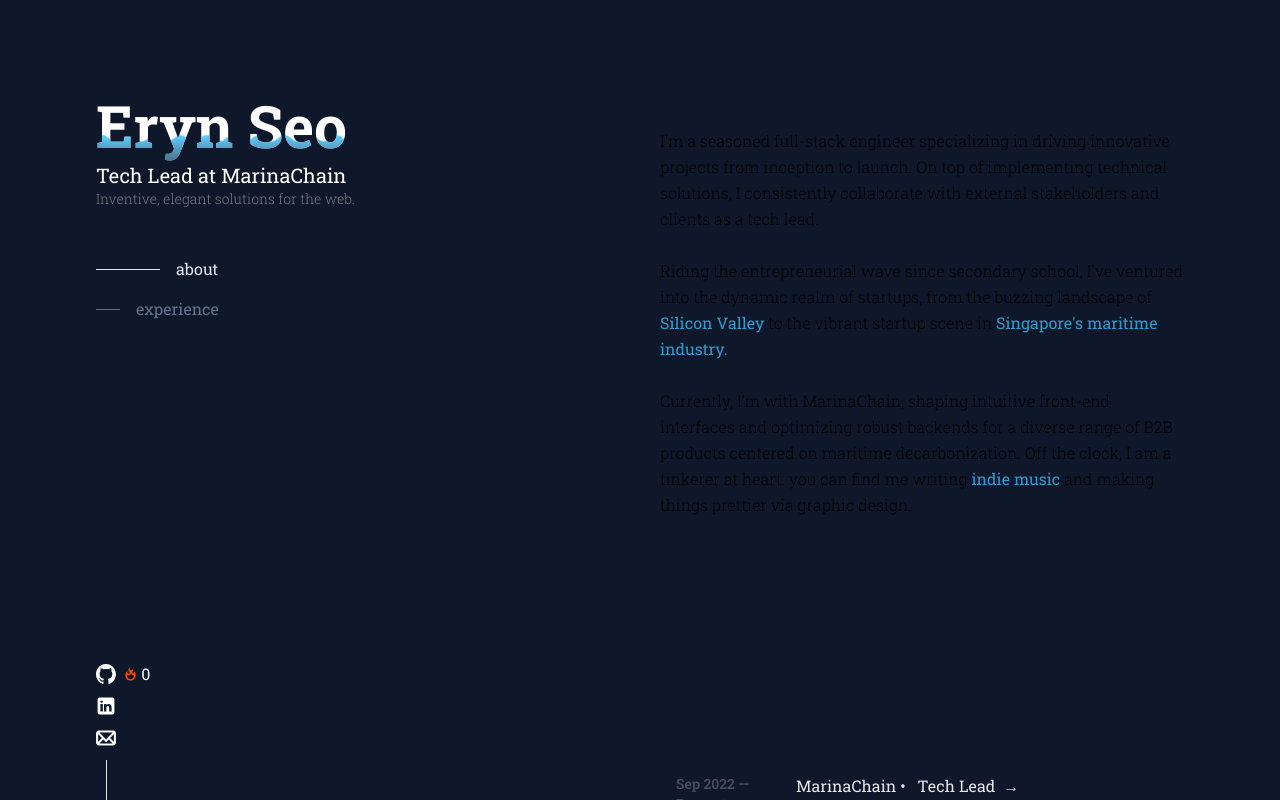
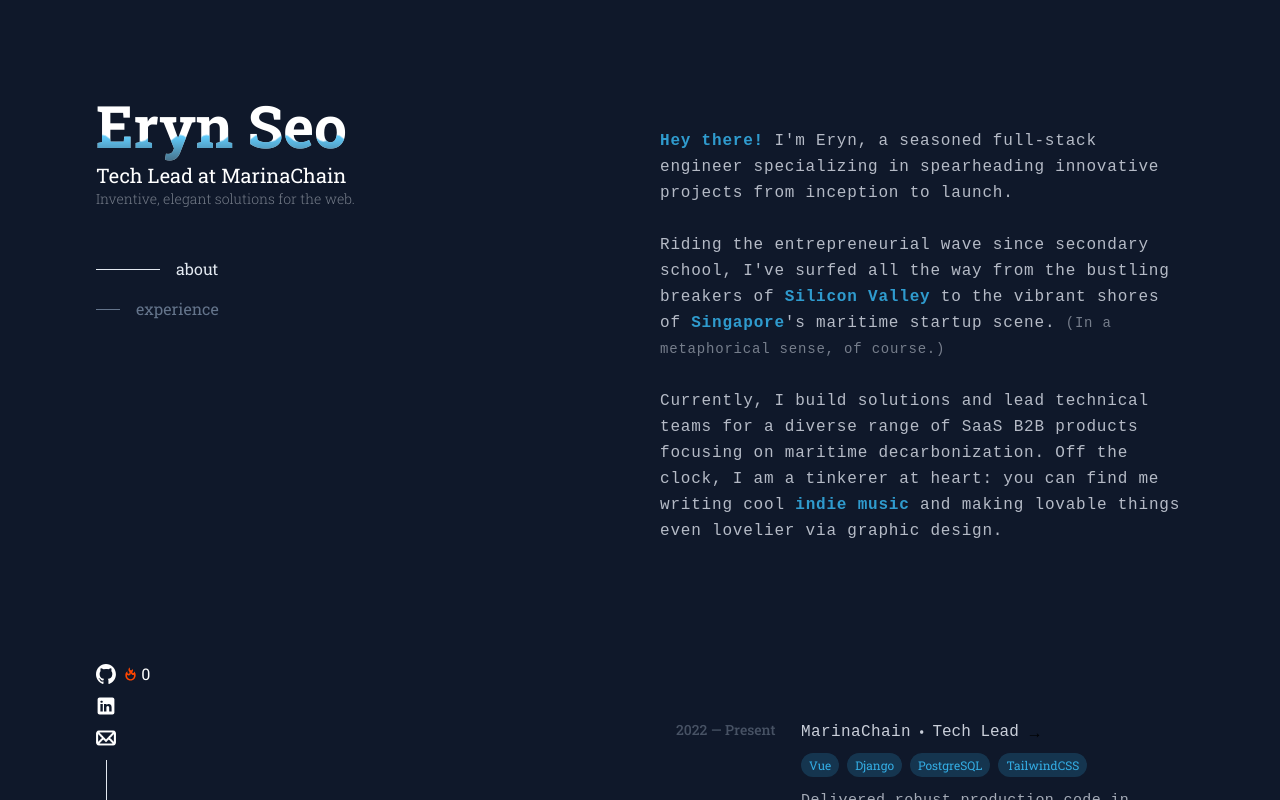
Before and after one commit to wireseo/v1, a Gatsby site: page / in a window 1280 px wide. Built offline with nearby package versions, Linux system fonts and the light colour scheme; Gatsby itself is replaced by a stand-in of ours; no server answers.

Commit message:
Fix about section and experience card

```diff
--- a/src/components/experienceCard.tsx
+++ b/src/components/experienceCard.tsx
@@ -8,7 +8,7 @@ export interface ExperienceCardProps {
   company: string;
   techStack: string[];
   link?: string;
-  description: string[];
+  description: string;
 }
 
 const ExperienceCard: React.FC<ExperienceCardProps> = ({
@@ -44,8 +44,8 @@ const ExperienceCard: React.FC<ExperienceCardProps> = ({
         className={`flex items-start p-4 mb-5 rounded-xl transition-all duration-300 ${opacity} hover:opacity-100 hover:bg-[#1e293b]/[0.5] hover:drop-shadow-lg`}
       >
         {/* Date part */}
-        <div className="mr-10 min-w-[80px]">
-          <span className="block text-sm text-[#4e596b] font-medium">{`${startDate} — ${endDate}`}</span>
+        <div className="mr-5 min-w-[105px]">
+          <span className="block w-full text-sm text-[#4e596b] font-medium">{`${startDate} — ${endDate}`}</span>
         </div>
 
         {/* Main card */}
@@ -55,10 +55,12 @@ const ExperienceCard: React.FC<ExperienceCardProps> = ({
               isCardHovered ? "text-bright-blue" : ""
             }`}
           >
-            <div className="flex mr-2">
-              <span>{company}</span>
-              <span className="mx-1 text-gray-400">•&nbsp;&nbsp;</span>
-              <span>{jobTitle}</span>
+            <div className="flex mr-2 text-blue-white">
+              <span className="hover:text-bright-blue font-mono font-medium tracking-wide">
+                {company}
+              </span>
+              <span className="mx-1 text-gray-400">&nbsp;•&nbsp;</span>
+              <span className="font-mono font-medium">{jobTitle}</span>
             </div>
             {link && (
               <span
@@ -80,10 +82,8 @@ const ExperienceCard: React.FC<ExperienceCardProps> = ({
               </span>
             ))}
           </div>
-          <ul className="list-disc pl-5 space-y-1 text-sm leading-relaxed">
-            {description.map((desc, index) => (
-              <li key={index}>{desc}</li>
-            ))}
+          <ul className="mt-3 list-disc leading-relaxed text-[15px] tracking-wide font-normal font-mono text-blue-white/[0.8] space-y-3">
+            {description}
           </ul>
         </div>
       </div>
--- a/src/pages/index.tsx
+++ b/src/pages/index.tsx
@@ -9,22 +9,22 @@ import { ExperienceProvider } from "../components/experienceProvider";
 const IndexPage: React.FC = () => {
   return (
     <Layout pageTitle="Home Page">
-      <div className="space-y-20 lg:space-y-60 py-32">
+      <div className="space-y-20 lg:space-y-40 py-32">
         <section
           id="about"
-          className="text-main-text font-light leading-relaxed"
+          className="text-blue-white/[0.8] tracking-wider font-mono leading-relaxed"
         >
           <p>
-            I'm a seasoned full-stack engineer specializing in driving
-            innovative projects from inception to launch. On top of implementing
-            technical solutions, I consistently collaborate with external
-            stakeholders and clients as a tech lead.{" "}
+            <strong className="text-bright-blue opacity-80 hover:opacity-100 transition-opacity duration-300">
+              Hey there!
+            </strong>{" "}
+            I'm Eryn, a seasoned full-stack engineer specializing in
+            spearheading innovative projects from inception to launch.
           </p>
           <br />
           <p>
-            Riding the entrepreneurial wave since secondary school, I've
-            ventured into the dynamic realm of startups, from the buzzing
-            landscape of{" "}
+            Riding the entrepreneurial wave since secondary school, I've surfed
+            all the way from the bustling breakers of{" "}
             <strong>
               <a
                 href="https://www.propelsoftware.com/"
@@ -33,22 +33,25 @@ const IndexPage: React.FC = () => {
                 Silicon Valley{" "}
               </a>
             </strong>
-            to the vibrant startup scene in{" "}
+            to the vibrant shores of{" "}
             <strong>
               <a
                 href="https://www.marinachain.io/"
                 className="text-bright-blue opacity-80 hover:opacity-100 transition-opacity duration-300"
               >
-                Singapore's maritime industry.
+                Singapore
               </a>
             </strong>
+            's maritime startup scene.{" "}
+            <span className="text-blue-white/[0.5] text-sm">
+              (In a metaphorical sense, of course.)
+            </span>
           </p>
           <p>
             <br />
-            Currently, I’m with MarinaChain, shaping intuitive front-end
-            interfaces and optimizing robust backends for a diverse range of B2B
-            products centered on maritime decarbonization. Off the clock, I am a
-            tinkerer at heart: you can find me writing{" "}
+            Currently, I build solutions and lead technical teams for a diverse
+            range of SaaS B2B products focusing on maritime decarbonization. Off
+            the clock, I am a tinkerer at heart: you can find me writing cool{" "}
             <strong>
               <a
                 href="https://open.spotify.com/artist/0w1g0B53ZzbTkbev0WDAmm?si=BMuVaWz-TZWUe0c7QdW32A"
@@ -57,49 +60,38 @@ const IndexPage: React.FC = () => {
                 indie music
               </a>
             </strong>{" "}
-            and making things prettier via graphic design.
+            and making lovable things even lovelier via graphic design.
           </p>
         </section>
 
-        <section id="experience" className="text-[#FFFFFF] font-light">
+        <section id="experience">
           <ExperienceProvider>
             <ExperienceCard
-              startDate="Sep 2022"
+              startDate="2022"
               endDate="Present"
               jobTitle="Tech Lead"
               company="MarinaChain"
               techStack={["Vue", "Django", "PostgreSQL", "TailwindCSS"]}
               link="https://www.marinachain.io/"
-              description={[
-                "Led a team of 4 to implement a responsive front-end for a ship analytics web platform by translating design wireframes with Vue, Pinia and Tailwind CSS",
-                "Introduced and enforced code review practices, automated testing workflows, and continuous integration processes, resulting in a 15% reduction in production bugs and improved release cadence",
-                "Developed internal API integrations and leveraged third-party APIs, enhancing overall system performance and reliability and data flow efficiency",
-                "Optimized the relational database schema, reducing data retrieval times by 20% and ensuring scalability to accommodate a growing number of users",
-                "Collaborated with Marketing & Design teams  in UI/UX design processes and directly engaged with clients to enhancing user engagement",
-              ]}
+              description={
+                "Delivered robust production code in creating a responsive frontend and optimized backend for a ship analytics / carbon accounting platform. Implemented best practices and CI/CD pipelines while providing leadership."
+              }
             />
             <ExperienceCard
-              startDate="Jan 2021"
+              startDate="Jan"
               endDate="Dec 2021"
               jobTitle="Software Engineer Intern"
               company="Propel Software"
-              techStack={[
-                "Javascript",
-                "Apex (Java)",
-                "Lightning Web Components",
-                "Salesforce",
-              ]}
+              techStack={["Javascript", "Apex (Java)", "LWC", "Salesforce"]}
               link="https://www.propelsoftware.com/"
-              description={[
-                "Implemented, tested, and deployed back-end and front-end features for large-scale enterprise web application built on Salesforce Apex connected to a Node-based server deployed on Heroku",
-                "Integrated Salesforce-based APIs and the Office365 platform to complement native Salesforce file storage which streamlined business processes, resulting in a 5% increase in product adoption",
-                "Migrated legacy React front-end to Salesforce LWC framework and refactored existing codebase to reduce item sorting and page loading time by 30%",
-              ]}
+              description={
+                "Integrated a large-scale enterprise web application based on Salesforce and Office365 to optimize business processes. Spearheaded a migration from a legacy React frontend to Salesforce LWC, streamlining performance and reducing load times significantly."
+              }
             />
           </ExperienceProvider>
           <button
             onClick={() => window.open("/Eryn_Seo_Resume.pdf", "_blank")}
-            className="no-underline transform transition-transform hover:translate-x-1 text-blue-500 hover:text-bright-blue border-b-2 border-blue-500 focus:outline-none"
+            className="text-blue-white ransform transition-transform hover:translate-x-1 text-blue-500 hover:text-bright-blue border-b-2 border-blue-500 focus:outline-none"
           >
             Download Resume →
           </button>
@@ -107,7 +99,7 @@ const IndexPage: React.FC = () => {
 
         {/* <section
           id="projects"
-          className="text-[#FFFFFF] font-light  min-w-[550px]"
+          className="text-blue-white font-light min-w-[550px]"
         >
           Here is the projects
           and making things prettier via graphic design. I relish every
@@ -174,10 +166,6 @@ const IndexPage: React.FC = () => {
           the process of creating elegant solutions that captivate users with
           their intuitive design and seamless experiences.
         </section> */}
-
-        <section className="text-[#FFFFFF]/[0.5] font-light text-sm">
-          Built w/ ❤️ in Gatsby and Tailwind CSS. Roboto Slab Typeface.
-        </section>
       </div>
     </Layout>
   );
```
